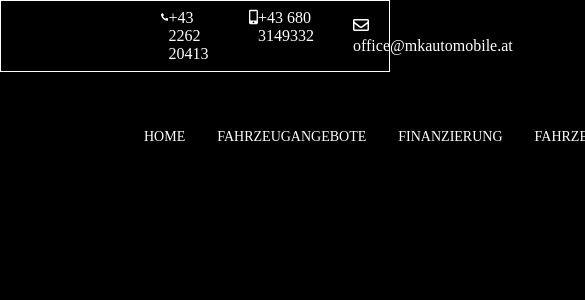
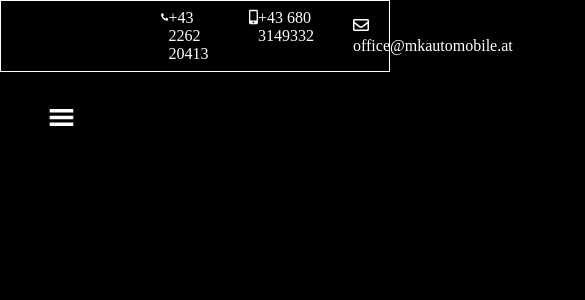
Before and after one commit to nemajeri/MKAutomobile, a React (Create React App) app: page / in a window 390 px wide. Shown: the top 300 px of the page, 585 px wide, since content can reach past the window. Built offline with nearby package versions, Linux system fonts and the light colour scheme.

Commit message:
Responsive navbar

```diff
--- a/src/components/Navbar/Navbar.css
+++ b/src/components/Navbar/Navbar.css
@@ -3,7 +3,7 @@
     justify-content: space-between;
     align-items: center;
 
-    padding: 2rem 8rem ;
+    padding: 2rem  35rem;
 }
 
 .mka__navbar-links {
@@ -16,6 +16,7 @@
 .mka__navbar-links_container {
     display: flex;
     flex-direction: row;
+    text-align: center;
 }
 
 .mka__navbar-links_container p,
@@ -35,3 +36,58 @@
     transition: 0.9s;
     color: #db2d2e;
 }
+
+.mka__navbar-menu {
+    margin-left: 1rem;
+    display: none;
+
+    position: relative;
+}
+
+.mka__navbar-menu_container {
+    display: flex;
+    justify-content: flex-end;
+    align-items: flex-end;
+    flex-direction: column;
+
+    text-align: end;
+    background-color: black;
+    padding: 2rem;
+    position: absolute;
+    top: 40px;
+    right: 0;
+    margin-top: 1rem;
+    min-width: 210px;
+    border-radius: 5px;
+    box-shadow: 0 0 5 rgba(0,0,0,0,0.2);
+}
+
+.mka__navbar-menu_container p {
+    margin: 1rem 0;
+}
+
+@media screen and (max-width: 1050px){
+    .mka__navbar-links_container {
+        display: none;
+    }
+
+    .mka__navbar-menu {
+        display: flex;
+    }
+}
+
+@media screen and (max-width: 700px){
+    .mka__navbar {
+        padding: 2rem 4rem;
+    }
+}
+
+@media screen and (max-width: 550px){
+    .mka__navbar {
+        padding: 2rem;
+    }
+
+    .mka__navbar-menu_container {
+        top: 20px;
+    }
+}
--- a/src/components/Navbar/Navbar.jsx
+++ b/src/components/Navbar/Navbar.jsx
@@ -1,11 +1,14 @@
 import React from 'react'
 import './Navbar.css'
+import { useState } from 'react'
+import { AiOutlineClose } from 'react-icons/ai'
+import { GiHamburgerMenu } from 'react-icons/gi'
 
 
 function Navbar() {
+  const [toggleMenu, setToggleMenu] = useState(false)
   return (
     <div className='mka__navbar'>
-      <div className='mka__navbar-links'>
          <div className='mka__navbar-links'>
          <div className='mka__navbar-links_container'>
            <p><a href='/'>HOME</a></p>
@@ -14,11 +17,30 @@ function Navbar() {
            <p><a href='/fahrzeugankauf'>FAHRZEUGANKAUF</a></p>
            <p><a href='/galerie'>GALERIE</a></p>
            <p><a href='/kontakt'>KONTAKT</a></p>
-
+        </div>
+        <div className='mka__navbar-menu'>
+          {toggleMenu
+          ? <AiOutlineClose color="#fff" size={27} onClick={() => setToggleMenu(false)} />
+          : <GiHamburgerMenu color="#fff" size={27} onClick={() => setToggleMenu(true)} />
+          }
+          {
+            toggleMenu && (
+              <div className='mka__navbar-menu_container scale scale-up-center'>
+                <div className='mka__navbar-menu_container-links'>
+                <p><a href='/'>HOME</a></p>
+           <p><a href='/fahrzeugangebote'>FAHRZEUGANGEBOTE</a></p>
+           <p><a href='/finanzierung'>FINANZIERUNG</a></p>
+           <p><a href='/fahrzeugankauf'>FAHRZEUGANKAUF</a></p>
+           <p><a href='/galerie'>GALERIE</a></p>
+           <p><a href='/kontakt'>KONTAKT</a></p>
+                </div>
+              </div>
+            )
+          }
         </div>
       </div>
     </div>
-  </div>
+
   );
 }
 
```
